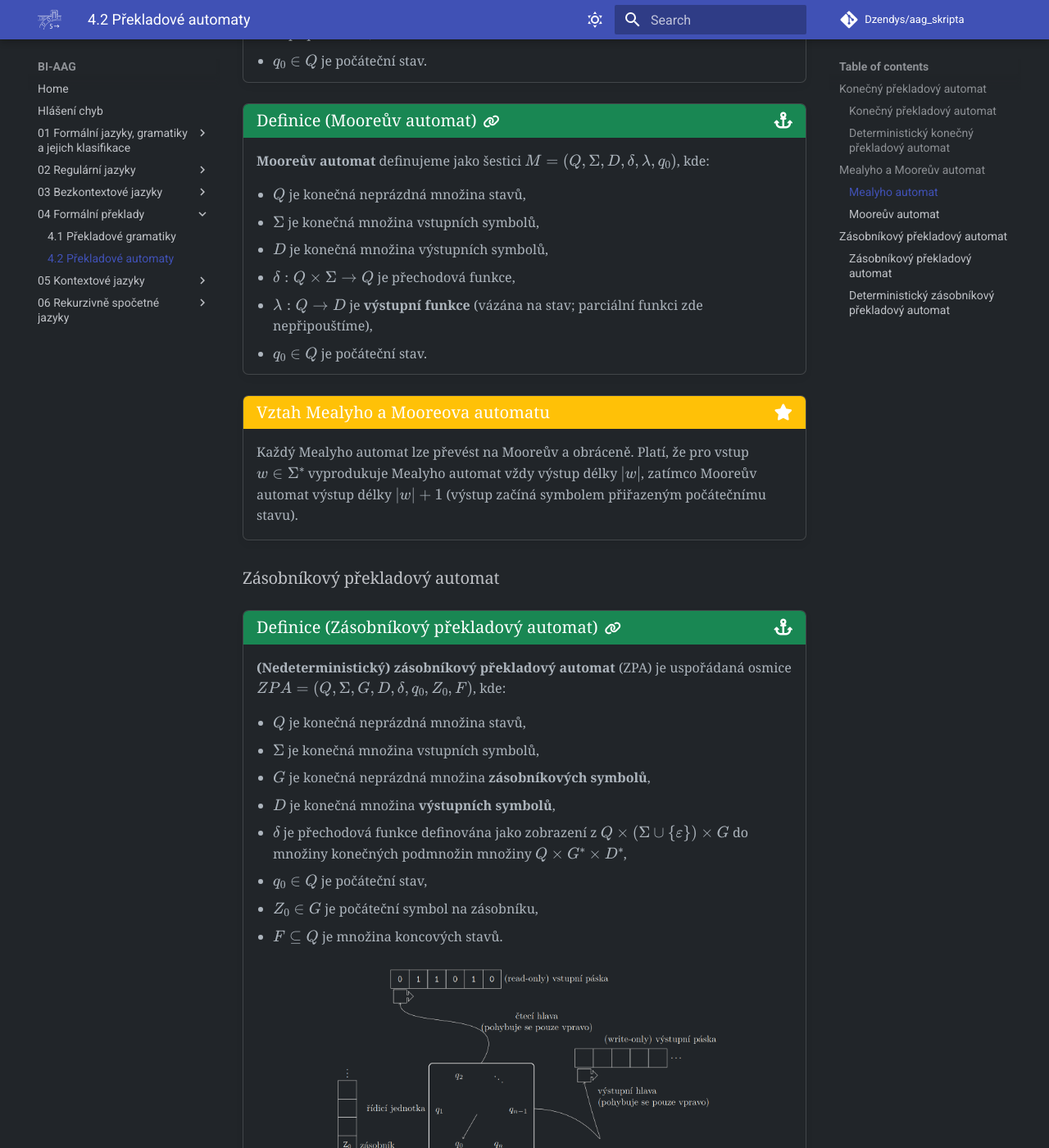
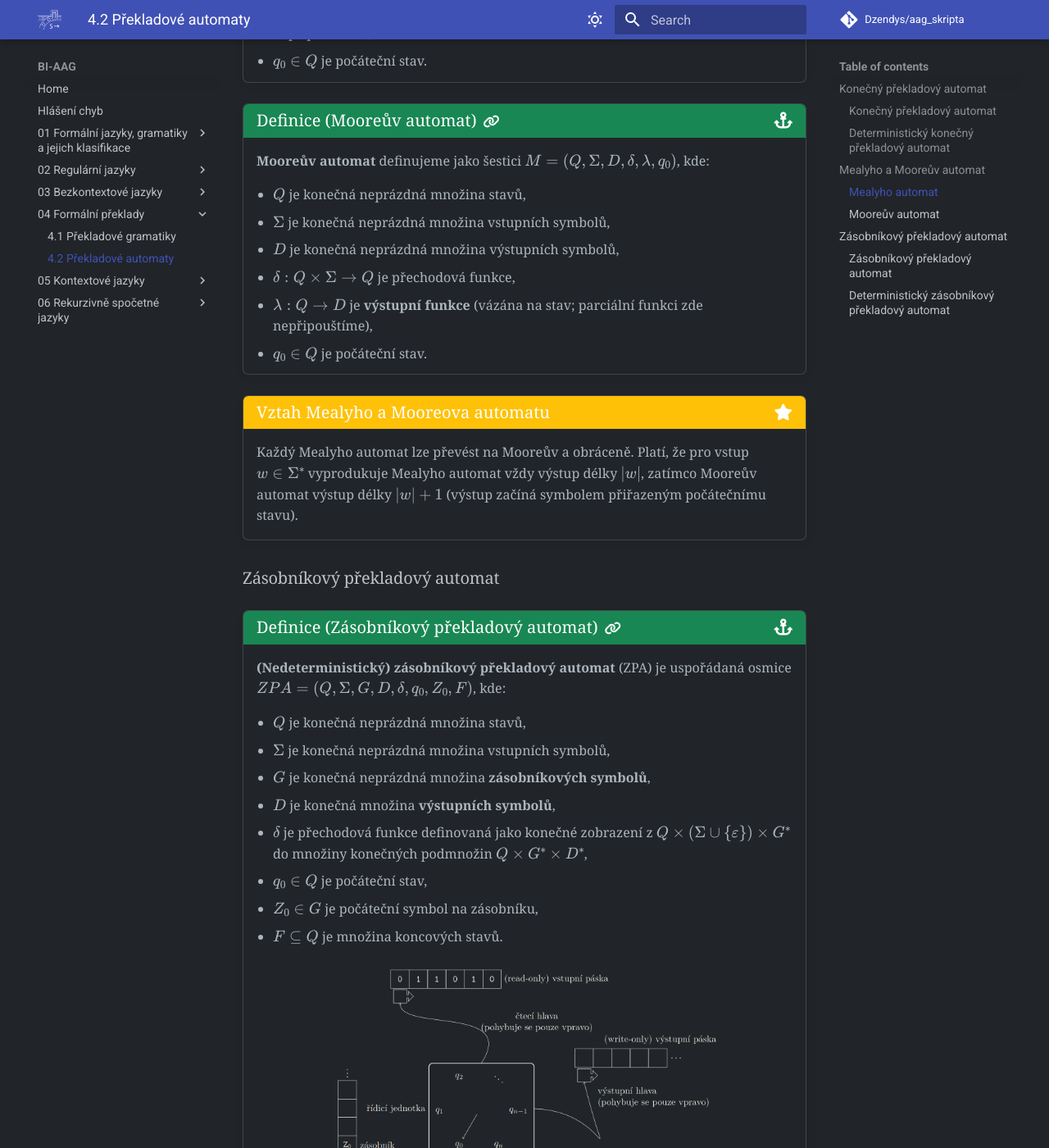
Before and after one commit to Dzendys/aag_skripta, an MkDocs documentation site: the page built from docs/04_Formální_překlady/4.2_Překladové_automaty.md, in a window 1280 px wide and 1400 px high, scrolled down 2436 px. Shown: the whole window at 82% size. Built offline with MkDocs 1.6.1 and Material for MkDocs 9.7.7, drawn with Linux system fonts in a browser that asks for light colours; comment, search, counter and statistics services are not loaded; some of the changed text lies outside the part shown.

Commit message:
Sync translation grammars and translation automata with lecture 9

```diff
--- a/docs/04_Formální_překlady/4.2_Překladové_automaty.md
+++ b/docs/04_Formální_překlady/4.2_Překladové_automaty.md
@@ -11,10 +11,10 @@
 
     **(Nedeterministický) konečný překladový automat** (KPA) je uspořádaná šestice $KPA = (Q, \Sigma, D, \delta, q_0, F)$, kde:
 
-    *   $Q$ je konečná neprázdná množina stavů,
-    *   $\Sigma$ je konečná množina **vstupních symbolů**,
-    *   $D$ je konečná množina **výstupních symbolů**,
-    *   $\delta$ je přechodová funkce definována jako zobrazení z $Q \times (\Sigma \cup \{\varepsilon\})$ do množiny konečných podmnožin množiny $Q \times D^*$,
+    *   $Q$ je konečná neprázdná množina vnitřních stavů,
+    *   $\Sigma$ je konečná neprázdná množina **vstupních symbolů**,
+    *   $D$ je konečná neprázdná množina **výstupních symbolů**,
+    *   $\delta$ je přechodová funkce definovaná jako zobrazení z $Q \times (\Sigma \cup \{\varepsilon\})$ do množiny konečných podmnožin $Q \times D^*$,
     *   $q_0 \in Q$ je počáteční stav,
     *   $F \subseteq Q$ je množina koncových stavů.
 
@@ -68,8 +68,8 @@
     **Mealyho automat** definujeme jako šestici $M = (Q, \Sigma, D, \delta, \lambda, q_0)$, kde:
 
     *   $Q$ je konečná neprázdná množina stavů,
-    *   $\Sigma$ je konečná množina vstupních symbolů,
-    *   $D$ je konečná množina výstupních symbolů,
+    *   $\Sigma$ je konečná neprázdná množina vstupních symbolů,
+    *   $D$ je konečná neprázdná množina výstupních symbolů,
     *   $\delta : Q \times \Sigma \to Q$ je přechodová funkce,
     *   $\lambda : Q \times \Sigma \to D$ je **výstupní funkce** (vázána na přechod; parciální funkci zde nepřipouštíme),
     *   $q_0 \in Q$ je počáteční stav.
@@ -82,8 +82,8 @@
     **Mooreův automat** definujeme jako šestici $M = (Q, \Sigma, D, \delta, \lambda, q_0)$, kde:
 
     *   $Q$ je konečná neprázdná množina stavů,
-    *   $\Sigma$ je konečná množina vstupních symbolů,
-    *   $D$ je konečná množina výstupních symbolů,
+    *   $\Sigma$ je konečná neprázdná množina vstupních symbolů,
+    *   $D$ je konečná neprázdná množina výstupních symbolů,
     *   $\delta : Q \times \Sigma \to Q$ je přechodová funkce,
     *   $\lambda : Q \to D$ je **výstupní funkce** (vázána na stav; parciální funkci zde nepřipouštíme),
     *   $q_0 \in Q$ je počáteční stav.
@@ -101,10 +101,10 @@
     **(Nedeterministický) zásobníkový překladový automat** (ZPA) je uspořádaná osmice $ZPA = (Q, \Sigma, G, D, \delta, q_0, Z_0, F)$, kde:
 
     *   $Q$ je konečná neprázdná množina stavů,
-    *   $\Sigma$ je konečná množina vstupních symbolů,
+    *   $\Sigma$ je konečná neprázdná množina vstupních symbolů,
     *   $G$ je konečná neprázdná množina **zásobníkových symbolů**,
     *   $D$ je konečná množina **výstupních symbolů**,
-    *   $\delta$ je přechodová funkce definována jako zobrazení z $Q \times (\Sigma \cup \{\varepsilon\}) \times G$ do množiny konečných podmnožin množiny $Q \times G^* \times D^*$,
+    *   $\delta$ je přechodová funkce definovaná jako konečné zobrazení z $Q \times (\Sigma \cup \{\varepsilon\}) \times G^*$ do množiny konečných podmnožin $Q \times G^* \times D^*$,
     *   $q_0 \in Q$ je počáteční stav,
     *   $Z_0 \in G$ je počáteční symbol na zásobníku,
     *   $F \subseteq Q$ je množina koncových stavů.
```
Also changed, not shown: docs/04_Formální_překlady/4.1_Překladové_gramatiky.md (+2 -2 lines).
